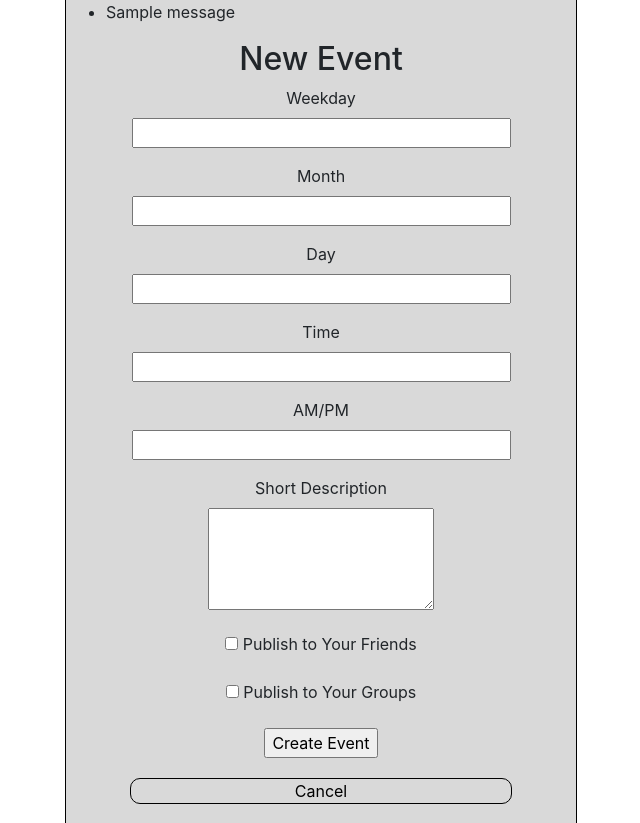
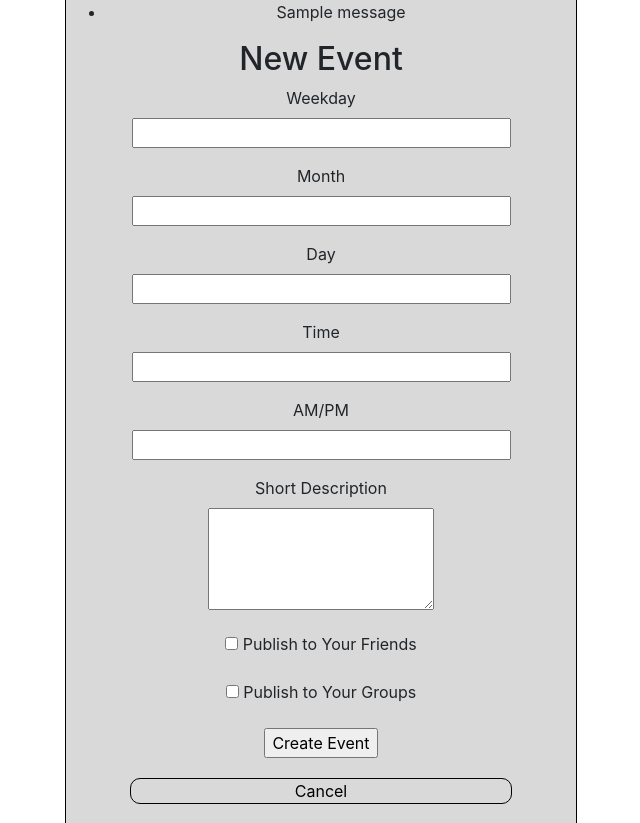
Before and after one commit to SamuelJMiller/group-scheduler, a Flask app: page /newevent in a window 1280 px wide. Shown: the part 150-973 px from the top of the page, without its empty margins (319-959 px from the left). Run offline with Flask 2, Linux system fonts and the light colour scheme; a user stored in the database is signed in; tables that the repository leaves empty hold one stand-in row (values such as "Sample post"); one stand-in notice (Sample message) is shown; some libraries are stand-ins or nearby versions.

Commit message:
flash message css

```diff
--- a/app/static/styles/style.css
+++ b/app/static/styles/style.css
@@ -674,3 +674,9 @@ footer p {
 #sign-in-prompt {
     margin-bottom: 20px;
 }
+
+/* FLASH MESSAGES */
+
+.flash-message {
+    text-align: center;
+}
--- a/app/templates/base.html
+++ b/app/templates/base.html
@@ -48,7 +48,7 @@
                     {% if messages %}
                         <ul>
                             {% for message in messages %}
-                                <li>{{ message }}</li>
+                                <li class="flash-message">{{ message }}</li>
                             {% endfor %}
                         </ul>
                     {% endif %}
```
